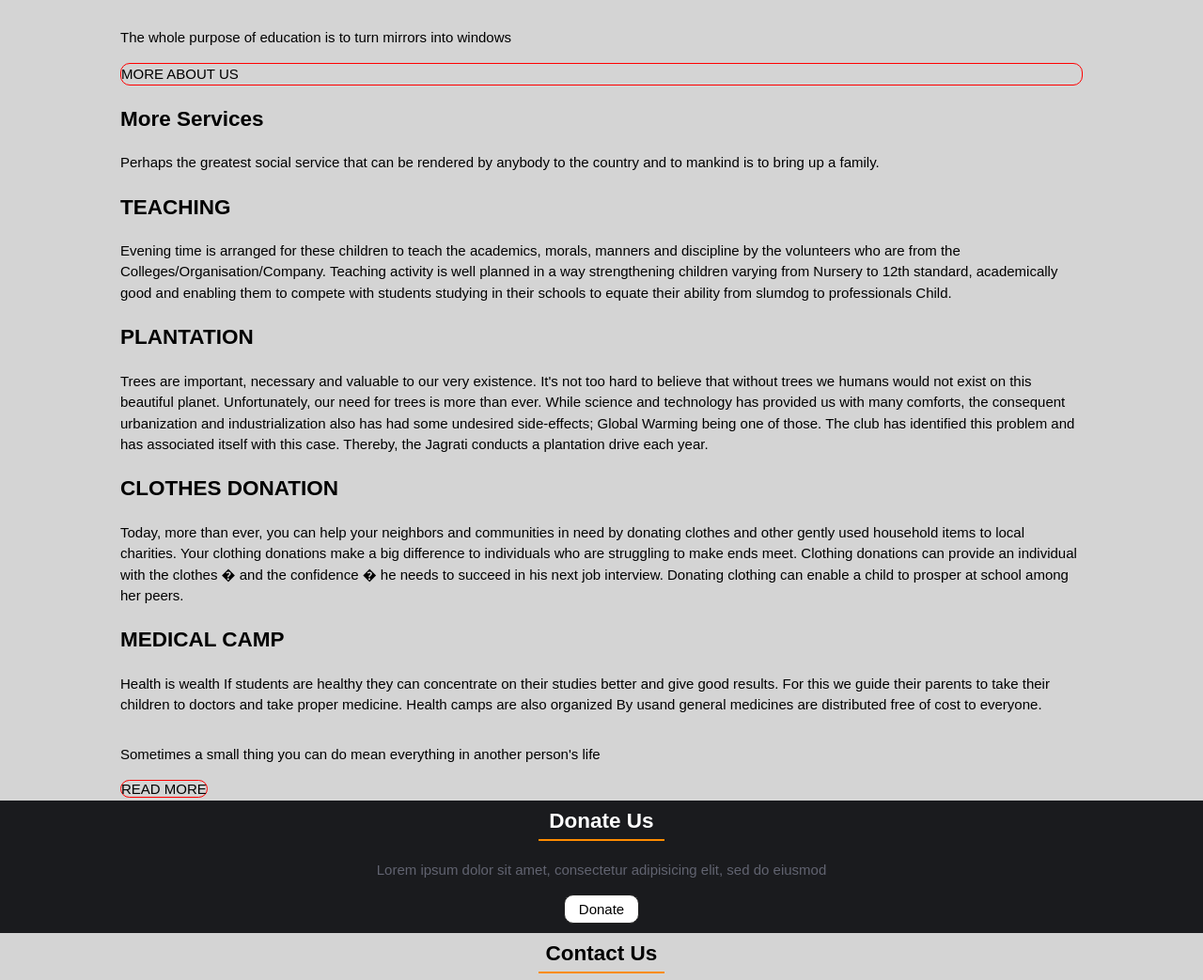
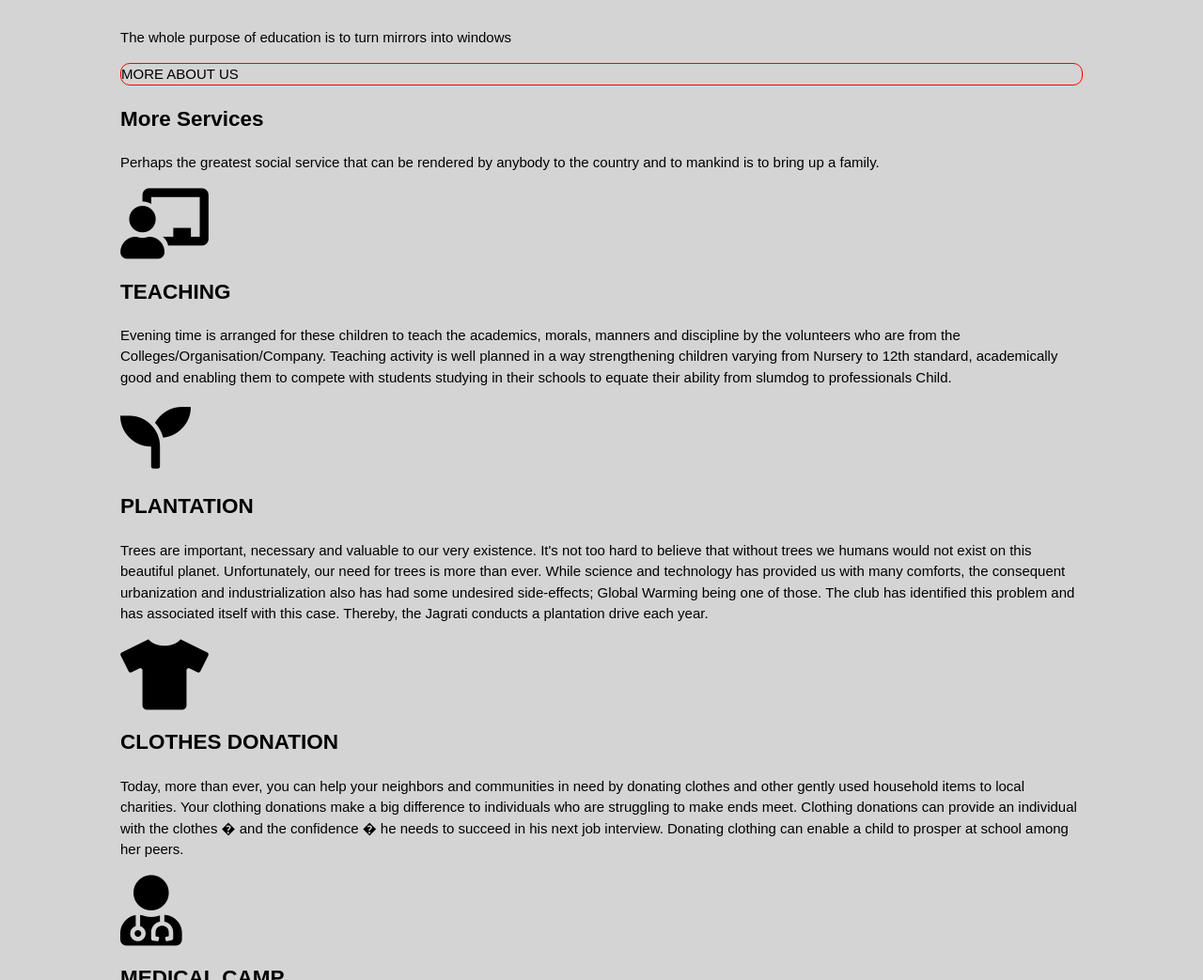
Before and after one commit to garg3133/jagjag, a PHP site: page /index.html in a window 1280 px wide. Shown: the part 2378-3421 px from the top of the page at 94% size. Run offline with PHP 8.4, Linux system fonts and the light colour scheme; some libraries are stand-ins or nearby versions.

Commit message:
Add files via upload

```diff
--- a/Jagrati new/css/style.css
+++ b/Jagrati new/css/style.css
@@ -31,6 +31,7 @@ a{
 	padding: 0px 0px;
 	text-decoration: none;
 	color: black;
+	/*display: inline-block;*/
 }
 a:hover{
 	color: white;
@@ -184,6 +185,32 @@ nav{
 	font-size: 2.5em;
 }
 
+/*Q2 starts*/
+
+.q2{
+	background-color: #ff8c00;
+	padding: 15px;
+	text-align: center;
+	font-size: 20px;
+	color: white;
+}
+.q2-button{
+	background-color: white;
+	font-size: 14px;
+	color: #ff8c00;
+	border-radius: 4px;
+	padding: 10px 20px;
+	margin-bottom: 10px;
+	transition: 400ms;
+}
+.q2 a{
+	display: inline-block;
+}
+.q2-button:hover{
+	background-color: #1a1b1e;
+	color: white;
+}
+
 /*DONATE US STARTS*/
 
 #donate-us{
@@ -191,6 +218,7 @@ nav{
 	background-color: #26272c;
 	background-color: #1a1b1e;
 	text-align: center;
+	padding: 10px 0;
 }
 #donate-us h1{
 	margin: 0;
@@ -207,20 +235,20 @@ nav{
 	background-color: #ff8c00;
 }
 #donate-us .don-button{
-	padding: 6px 15px;
+	padding: 8px 20px;
 	background-color: white;
 	/*color: #616370;*/
 	border: 1px #222 solid;
-	border-radius: 10px;
+	border-radius: 13px;
 	font-size: 15px;
 	margin-bottom: 10px;
 	cursor: pointer;
+	transition: 400ms;
 }
 #donate-us .don-button:hover{
-	padding: 6px 20px;
+	padding: 8px 25px;
 	background-color: red;
 	color: white;
-	transition: 400ms;
 }
 
 /*DONATE-US MODAL BOX STARTS*/
@@ -294,11 +322,12 @@ nav{
 
 #contact-us{
 	text-align: center;
+	padding: 10px 0 0;
 	/*background-color: #616370;*/
 }
 #contact-us h1{
 	margin: 0;
-	padding: 5px 0 10px;
+	padding: 5px 0 15px;
 }
 #contact-us h1::after{
 	content: "";
@@ -388,9 +417,30 @@ footer{
 		margin-top: 20px;
 	}
 }
+@media(min-width: 900px){
+	#googleMap{
+		height: 300px;
+	}
+	.con-box1:first-child{
+		padding-left: 40px;
+	}
+	.con-box1:nth-child(2){
+		padding-right: 40px;
+	}
+}
+/*For SHOWCASE section*/
 @media(min-width: 1080px){
 	#showcase{
 		background-size: cover;
 		background-position-y: -175px;
 	}
+	.con-box1:first-child{
+		padding-left: 80px;
+	}
+	.con-box1:nth-child(2){
+		padding-right: 80px;
+	}
+	#contact-us .container{
+		width: 70%;
+	}
 }
--- a/Jagrati new/index.html
+++ b/Jagrati new/index.html
@@ -121,22 +121,22 @@
 			</div>
 			<div class="box">
 				<div class="box-1">
-					<!-- space for icon -->
+					<i class="fas fa-chalkboard-teacher fa-5x"></i>
 					<h2>TEACHING</h2>
 					<p>Evening time is arranged for these children to teach the academics, morals, manners and discipline by the volunteers who are from the Colleges/Organisation/Company. Teaching activity is well planned in a way strengthening children varying from Nursery to 12th standard, academically good and enabling them to compete with students studying in their schools to equate their ability from slumdog to professionals Child.</p>
 				</div>
 				<div class="box-2">
-					<!-- space for icon -->
+					<i class="fas fa-seedling fa-5x"></i>
 					<h2>PLANTATION</h2>
 					<p>Trees are important, necessary and valuable to our very existence. It's not too hard to believe that without trees we humans would not exist on this beautiful planet. Unfortunately, our need for trees is more than ever. While science and technology has provided us with many comforts, the consequent urbanization and industrialization also has had some undesired side-effects; Global Warming being one of those. The club has identified this problem and has associated itself with this case. Thereby, the Jagrati conducts a plantation drive each year.</p>
 				</div>
 				<div class="box-3">
-					<!-- space for icon -->
+					<i class="fas fa-tshirt fa-5x"></i>
 					<h2>CLOTHES DONATION</h2>
 					<p>Today, more than ever, you can help your neighbors and communities in need by donating clothes and other gently used household items to local charities. Your clothing donations make a big difference to individuals who are struggling to make ends meet. Clothing donations can provide an individual with the clothes � and the confidence � he needs to succeed in his next job interview. Donating clothing can enable a child to prosper at school among her peers.</p>
 				</div>
 				<div class="box-4">
-					<!-- space for icon -->
+					<i class="fas fa-user-md fa-5x"></i>
 					<h2>MEDICAL CAMP</h2>
 					<p>Health is wealth If students are healthy they can concentrate on their studies better and give good results. For this we guide their parents to take their children to doctors and take proper medicine. Health camps are also organized By usand general medicines are distributed free of cost to everyone.</p>
 				</div>
@@ -149,7 +149,9 @@
 	<section class="q2">
 		<div class="container">
 			<p>Sometimes a small thing you can do mean everything in another person's life</p>
-			<a href="#" class="button">READ MORE</a>
+			<div>
+				<a href="http://www.iiitdmj.ac.in/jagriti_tour.html" target="_blank" class="q2-button">READ MORE</a>
+			</div>
 		</div>
 	</section>
 <!-- Q2 section ends -->
```
